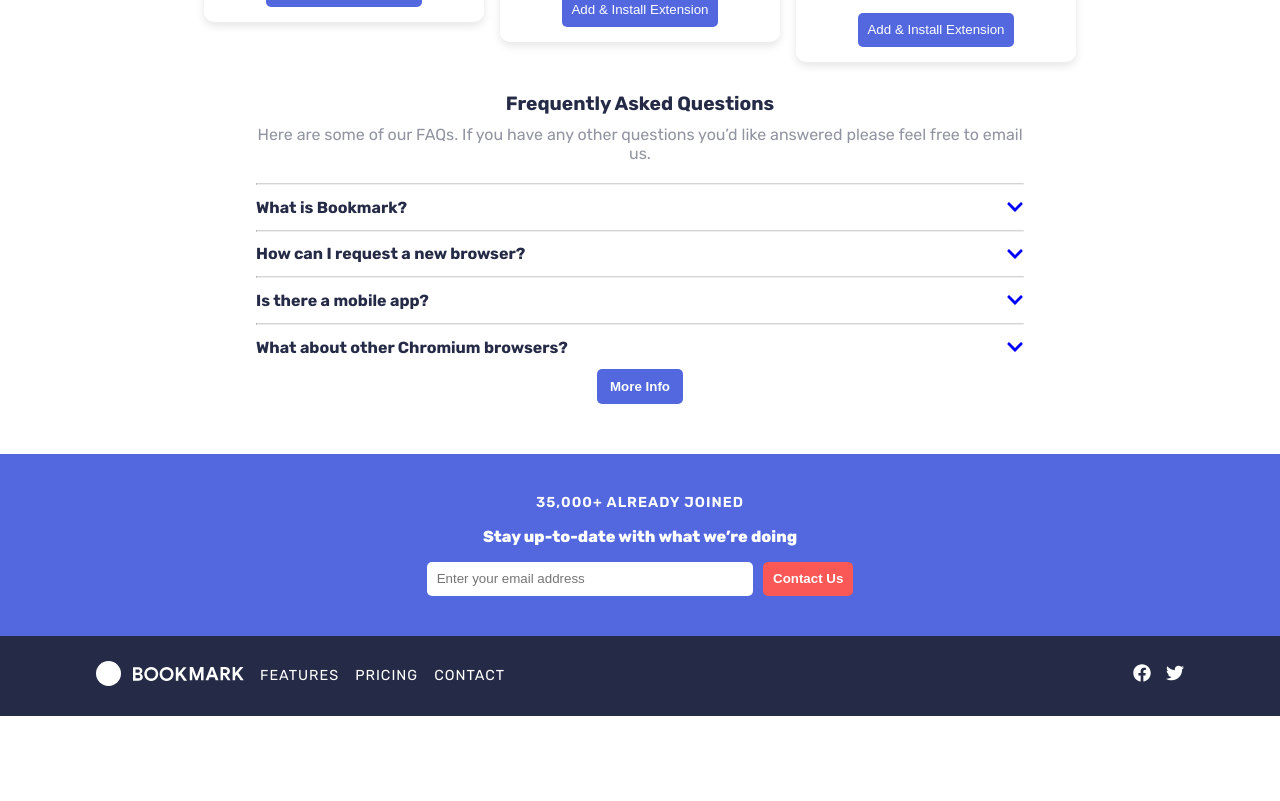
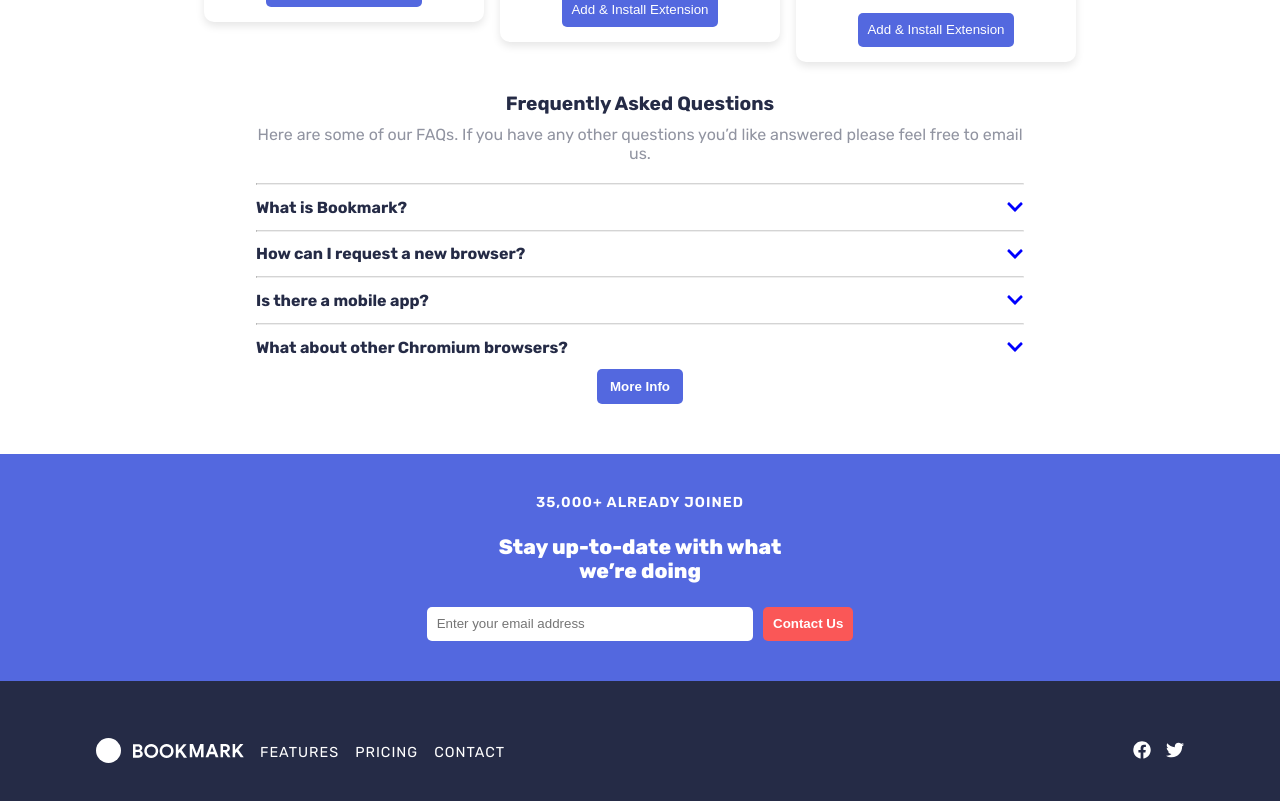
Before and after one commit to FlackoCodes/bookmark-manager, a React (Vite) app: page / in a window 1280 px wide. Shown: the part 1540-2341 px from the top of the page. Before the commit the page ends 2256 px from the top, so only its background shows below. Built offline with nearby package versions, Linux system fonts and the light colour scheme.

Commit message:
added extra footer padding

```diff
--- a/src/style.css
+++ b/src/style.css
@@ -352,8 +352,8 @@ hr{
 
   .contact p{
     color: hsl(0, 0%, 100%) !important;
-    font-size: 1rem;
-    padding: 1rem 0;
+    font-size: 1.1rem;
+    padding: 1.5rem 0;
     font-weight: 800;
   }
 
@@ -378,7 +378,7 @@ hr{
   footer{
     text-align: center;
     background-color: hsl(229, 31%, 21%);
-    padding: 1rem 0;
+    padding: 3rem 0;
     color: hsl(0, 0%, 100%);
   }
 
@@ -481,6 +481,15 @@ hr{
       justify-content: center;
       flex-direction: row;
       width: 80%;
+      margin: 0 auto;
+    }
+
+    .contact p{
+      color: hsl(0, 0%, 100%) !important;
+      font-size: 1.3rem;
+      padding: 1.5rem 0;
+      font-weight: 800;
+      width: 300px;
       margin: 0 auto;
     }
 
```
